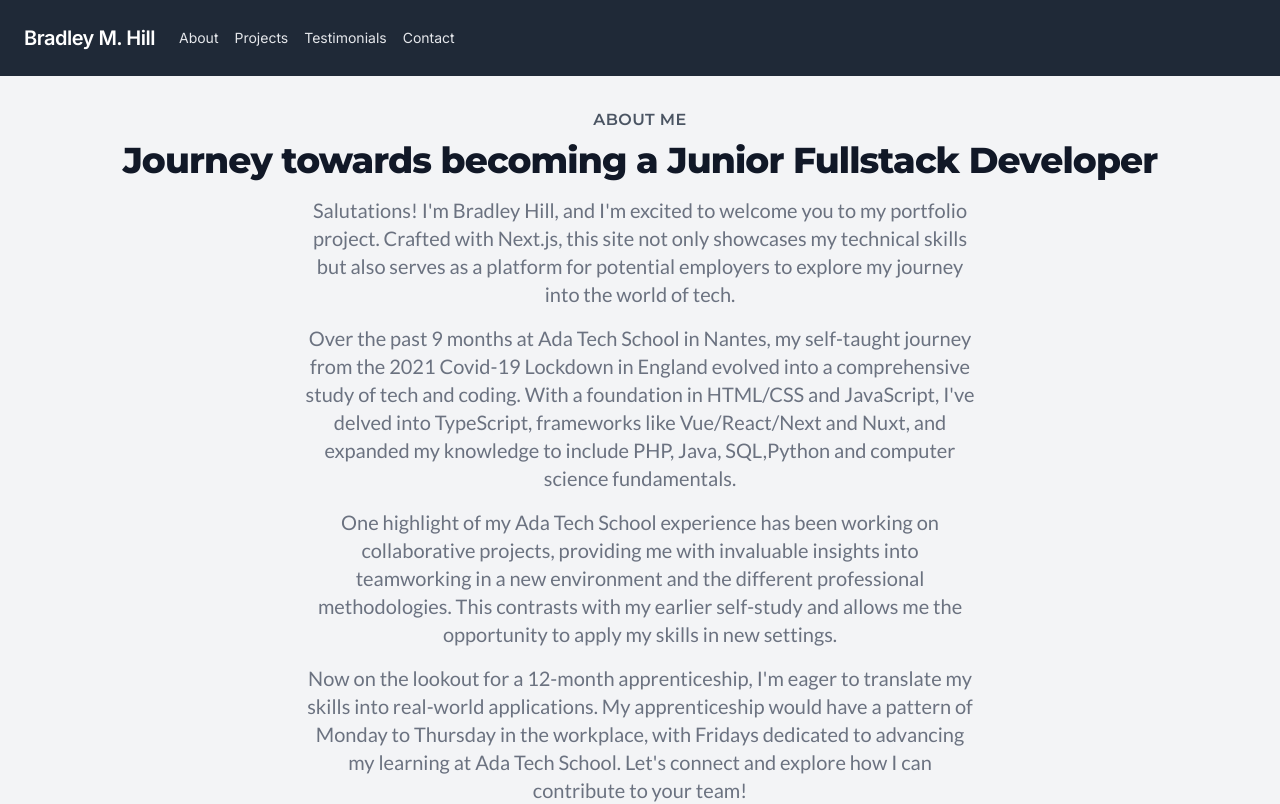
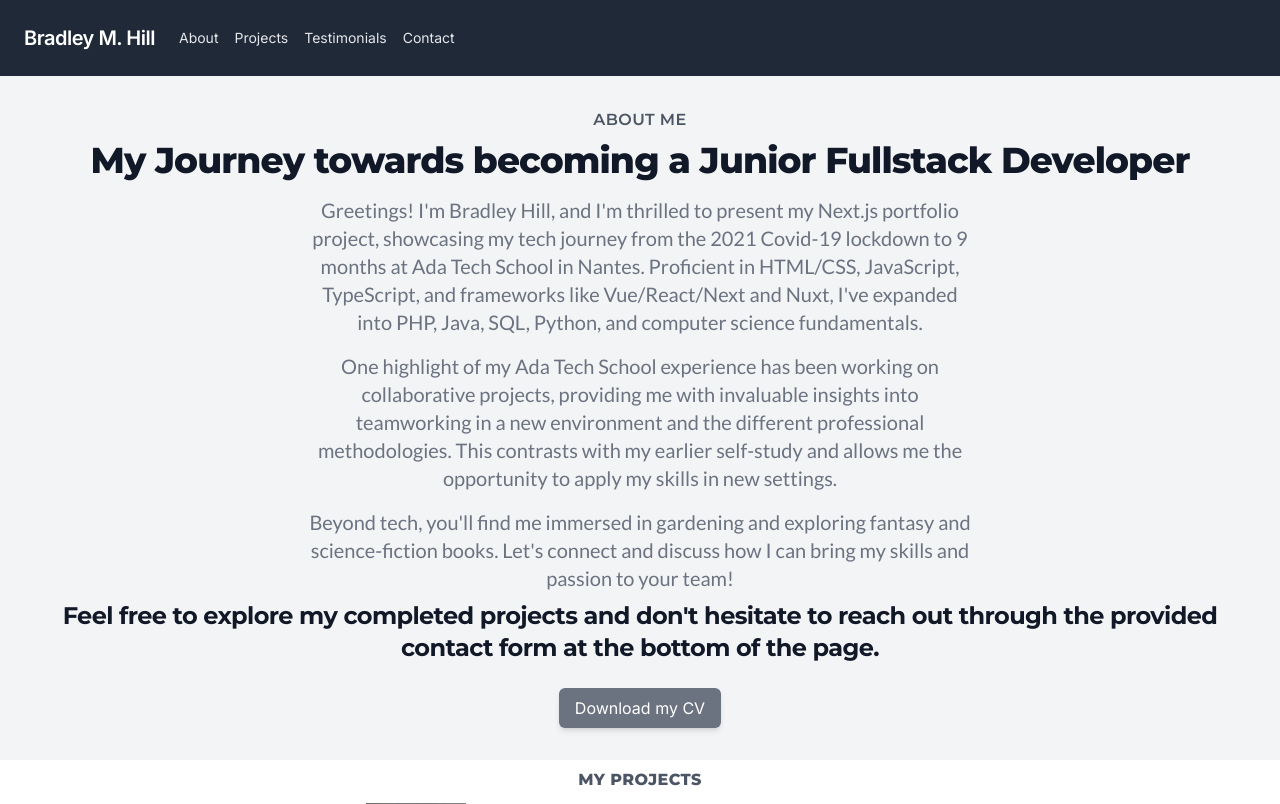
Before and after one commit to Bradley-Hill/bradley-hill-portfolio, a Next.js app in the folder bradley-portfolio/: page / in a window 1280 px wide. Shown: the top 804 px of the page. Built offline with nearby package versions, Linux system fonts and the light colour scheme.

Commit message:
added download CV button after about me

```diff
--- a/bradley-portfolio/package.json
+++ b/bradley-portfolio/package.json
@@ -10,6 +10,7 @@
   },
   "dependencies": {
     "@emailjs/browser": "^3.11.0",
+    "emailjs-com": "^3.2.0",
     "next": "14.0.2",
     "react": "^18",
     "react-dom": "^18",
--- /dev/null
+++ b/bradley-portfolio/src/app/styles/About.css
@@ -0,0 +1,9 @@
+.CV-btn {
+  margin-top: 1.5rem;
+  @apply px-4 py-2 bg-gray-500 text-white rounded-md transition-all duration-300 ease-in-out shadow-md focus:outline-none focus:shadow-outline-blue;
+}
+
+.CV-btn:hover,
+.CV-btn:active {
+  @apply bg-gray-800;
+}
--- a/bradley-portfolio/src/components/About.tsx
+++ b/bradley-portfolio/src/components/About.tsx
@@ -1,3 +1,5 @@
+import "../app/styles/About.css";
+
 export default function About() {
   return (
     <section id="about" className="bg-gray-100 py-8">
@@ -7,22 +9,17 @@ export default function About() {
             About Me
           </h2>
           <h4 className="mt-2 text-3xl leading-8 font-extrabold tracking-tight text-gray-900 sm:text-4xl">
-            Journey towards becoming a Junior Fullstack Developer
+            My Journey towards becoming a Junior Fullstack Developer
           </h4>
           <p className="mt-4 max-w-2xl text-xl text-gray-500 lg:mx-auto">
-            Salutations! I'm Bradley Hill, and I'm excited to welcome you to my
-            portfolio project. Crafted with Next.js, this site not only
-            showcases my technical skills but also serves as a platform for
-            potential employers to explore my journey into the world of tech.
+            Greetings! I'm Bradley Hill, and I'm thrilled to present my Next.js
+            portfolio project, showcasing my tech journey from the 2021 Covid-19
+            lockdown to 9 months at Ada Tech School in Nantes. Proficient in
+            HTML/CSS, JavaScript, TypeScript, and frameworks like Vue/React/Next
+            and Nuxt, I've expanded into PHP, Java, SQL, Python, and computer
+            science fundamentals.
           </p>
-          <p className="mt-4 max-w-2xl text-xl text-gray-500 lg:mx-auto">
-            Over the past 9 months at Ada Tech School in Nantes, my self-taught
-            journey from the 2021 Covid-19 Lockdown in England evolved into a
-            comprehensive study of tech and coding. With a foundation in
-            HTML/CSS and JavaScript, I've delved into TypeScript, frameworks
-            like Vue/React/Next and Nuxt, and expanded my knowledge to include
-            PHP, Java, SQL,Python and computer science fundamentals.
-          </p>
+
           <p className="mt-4 max-w-2xl text-xl text-gray-500 lg:mx-auto">
             One highlight of my Ada Tech School experience has been working on
             collaborative projects, providing me with invaluable insights into
@@ -31,16 +28,23 @@ export default function About() {
             me the opportunity to apply my skills in new settings.
           </p>
           <p className="mt-4 max-w-2xl text-xl text-gray-500 lg:mx-auto">
-            Now on the lookout for a 12-month apprenticeship, I'm eager to
-            translate my skills into real-world applications. My apprenticeship
-            would have a pattern of Monday to Thursday in the workplace, with
-            Fridays dedicated to advancing my learning at Ada Tech School. Let's
-            connect and explore how I can contribute to your team!
+            Beyond tech, you'll find me immersed in gardening and exploring
+            fantasy and science-fiction books. Let's connect and discuss how I
+            can bring my skills and passion to your team!
           </p>
           <h6 className="mt-2  leading-8 font-bold tracking-tight text-gray-900 sm:text-2xl">
             Feel free to explore my completed projects and don't hesitate to
-            reach out through the provided contact form.
+            reach out through the provided contact form at the bottom of the
+            page.
           </h6>
+          <button
+            className="CV-btn"
+            onClick={() =>
+              window.open("/Junior Développeur Logiciel CV - Bradley Hill.pdf")
+            }
+          >
+            Download my CV
+          </button>
         </div>
       </div>
     </section>
```
Also changed, not shown: 2 other files (tests, documents, lock files or other folders).
